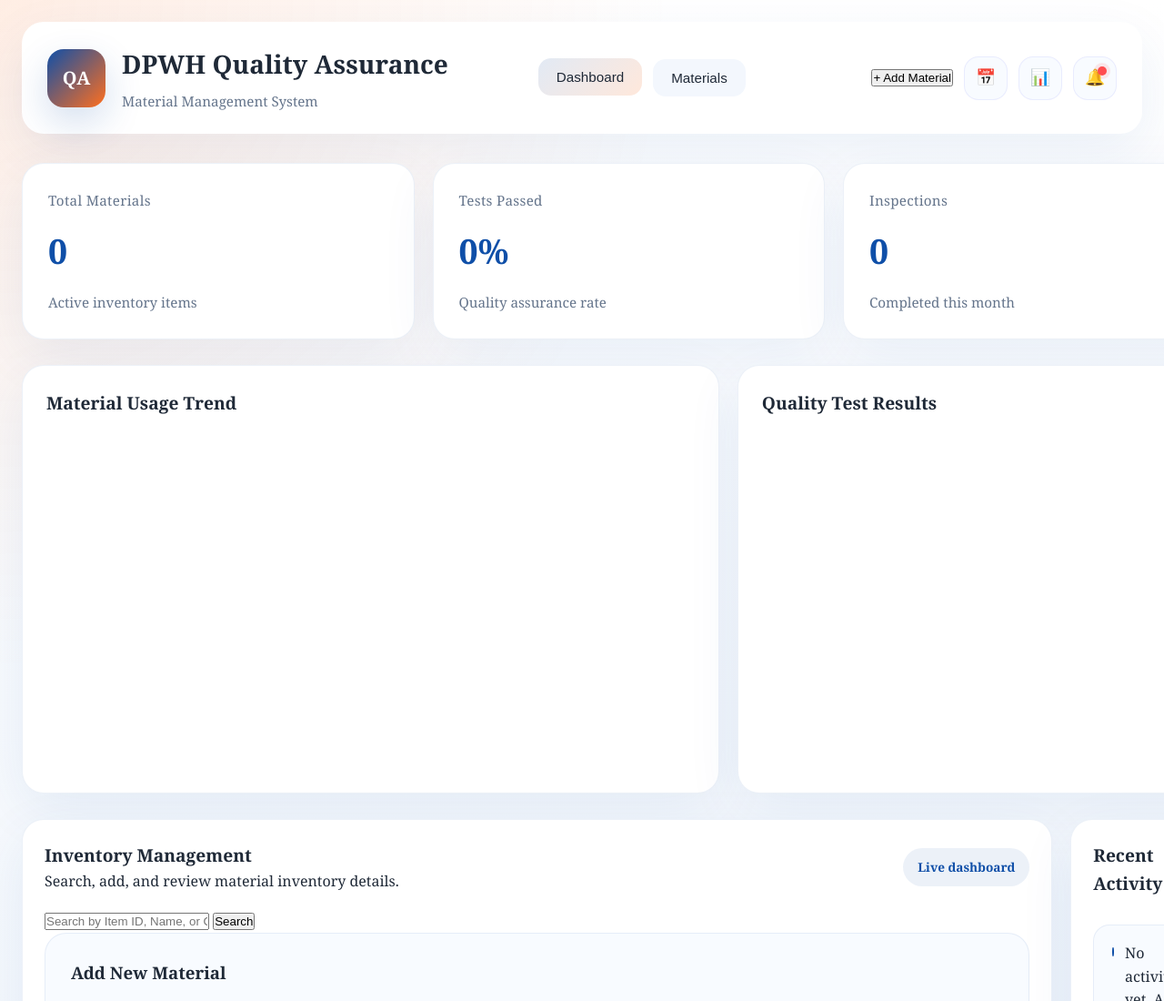
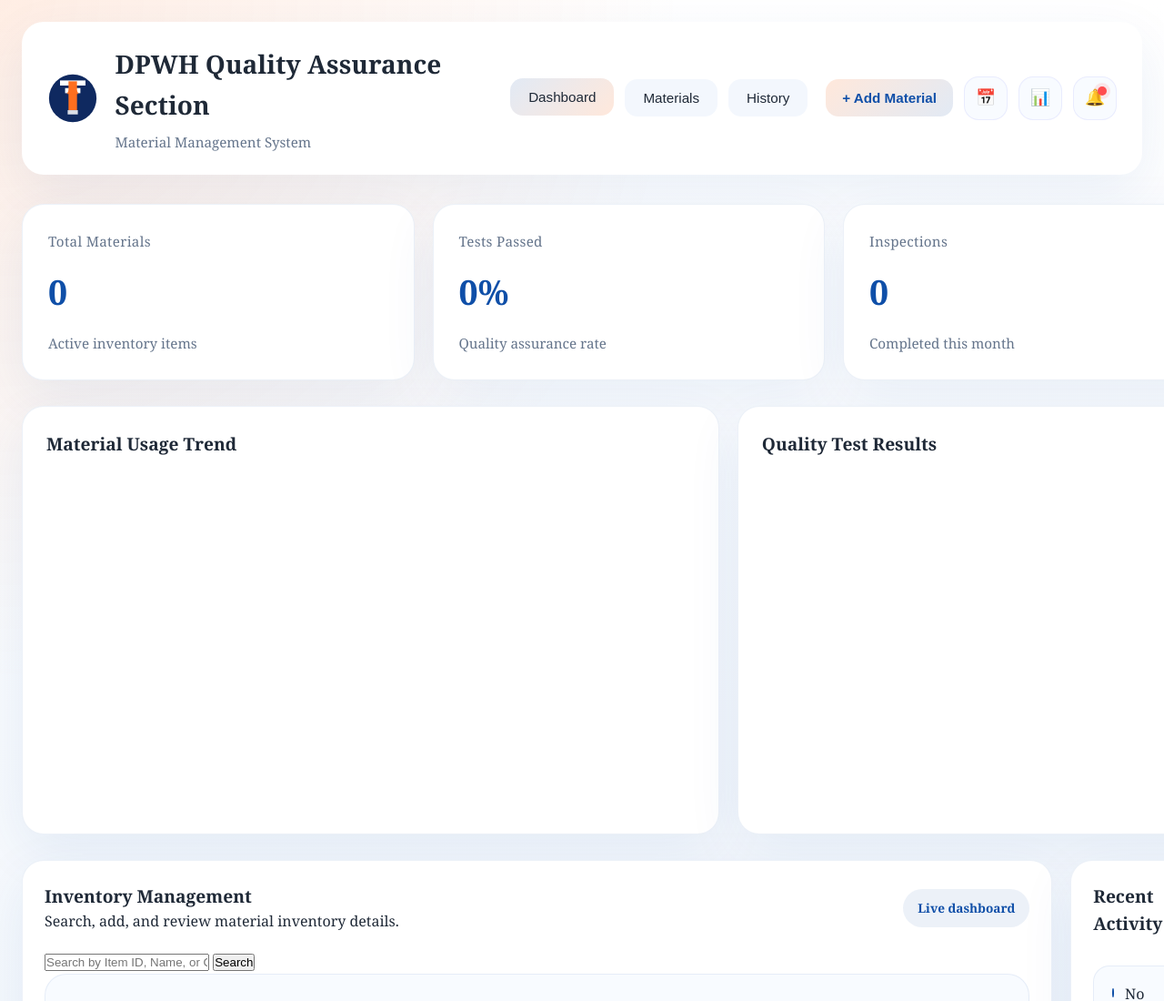
Before and after one commit to matchacreampuff854/DPWH-QAS-INVENTORY, a plain HTML site: page index.html in a window 1280 px wide. Shown: the top 1100 px of the page at 91% size. Drawn offline with nearby package versions, Linux system fonts and the light colour scheme; a web font is replaced by a local one.

Commit message:
3rd try
asew

```diff
--- a/index.html
+++ b/index.html
@@ -3,7 +3,7 @@
 <head>
     <meta charset="UTF-8">
     <meta name="viewport" content="width=device-width, initial-scale=1.0">
-    <title>DPWH Quality Assurance Inventory</title>
+    <title>DPWH Quality Assurance Section</title>
     <link rel="stylesheet" href="styles.css">
     <link href="https://fonts.googleapis.com/css2?family=Georgia:wght@400;700&display=swap" rel="stylesheet">
 </head>
@@ -11,9 +11,18 @@
     <div class="page-shell">
         <header class="topbar">
             <div class="brand">
-                <div class="brand-mark">QA</div>
+                <div class="brand-mark logo-mark">
+                    <svg viewBox="0 0 120 120" xmlns="http://www.w3.org/2000/svg" aria-label="DPWH Logo">
+                        <circle cx="60" cy="60" r="56" fill="#0f2960"/>
+                        <path d="M30 18h60v12H30z" fill="#ffffff"/>
+                        <path d="M42 36h36v12H42z" fill="#ffffff"/>
+                        <path d="M50 20h20v68H50z" fill="#ff6f1f"/>
+                        <path d="M48 88h24v10H48z" fill="#ffffff" opacity="0.85"/>
+                        <path d="M60 24 L74 50 L46 50 Z" fill="#ff6f1f" opacity="0.9"/>
+                    </svg>
+                </div>
                 <div class="brand-copy">
-                    <h1>DPWH Quality Assurance</h1>
+                    <h1>DPWH Quality Assurance Section</h1>
                     <p>Material Management System</p>
                 </div>
             </div>
@@ -21,10 +30,11 @@
             <div class="nav-links">
                 <button class="nav-tab active">Dashboard</button>
                 <button class="nav-tab">Materials</button>
+                <button class="nav-tab">History</button>
             </div>
 
             <div class="top-actions">
-                <button id="add-material-btn" class="btn btn-primary">+ Add Material</button>
+                <button id="add-material-btn" class="nav-tab add-material-tab">+ Add Material</button>
                 <button id="calendar-btn" class="icon-btn" aria-label="Calendar">📅</button>
                 <button id="graph-btn" class="icon-btn" aria-label="Analytics">📊</button>
                 <button class="icon-btn notification-btn" aria-label="Notifications">
--- a/styles.css
+++ b/styles.css
@@ -67,6 +67,17 @@ body {
     box-shadow: 0 16px 40px rgba(15, 79, 168, 0.18);
 }
 
+.brand-mark.logo-mark {
+    background: transparent;
+    box-shadow: none;
+}
+
+.brand-mark.logo-mark svg {
+    width: 56px;
+    height: 56px;
+    display: block;
+}
+
 .brand-copy h1 {
     font-size: 1.75rem;
     margin-bottom: 6px;
@@ -105,6 +116,21 @@ body {
     align-items: center;
     justify-content: flex-end;
     gap: 12px;
+}
+
+.top-actions .nav-tab {
+    min-width: auto;
+    padding: 12px 18px;
+    background: linear-gradient(135deg, rgba(255, 111, 31, 0.16), rgba(15, 79, 168, 0.12));
+    color: var(--blue);
+    font-weight: 600;
+}
+
+.top-actions .nav-tab:hover,
+.top-actions .nav-tab.active {
+    transform: translateY(-1px);
+    box-shadow: 0 12px 28px rgba(15, 79, 168, 0.12);
+    background: linear-gradient(135deg, rgba(15, 79, 168, 0.12), rgba(255, 111, 31, 0.18));
 }
 
 .icon-btn {
```
